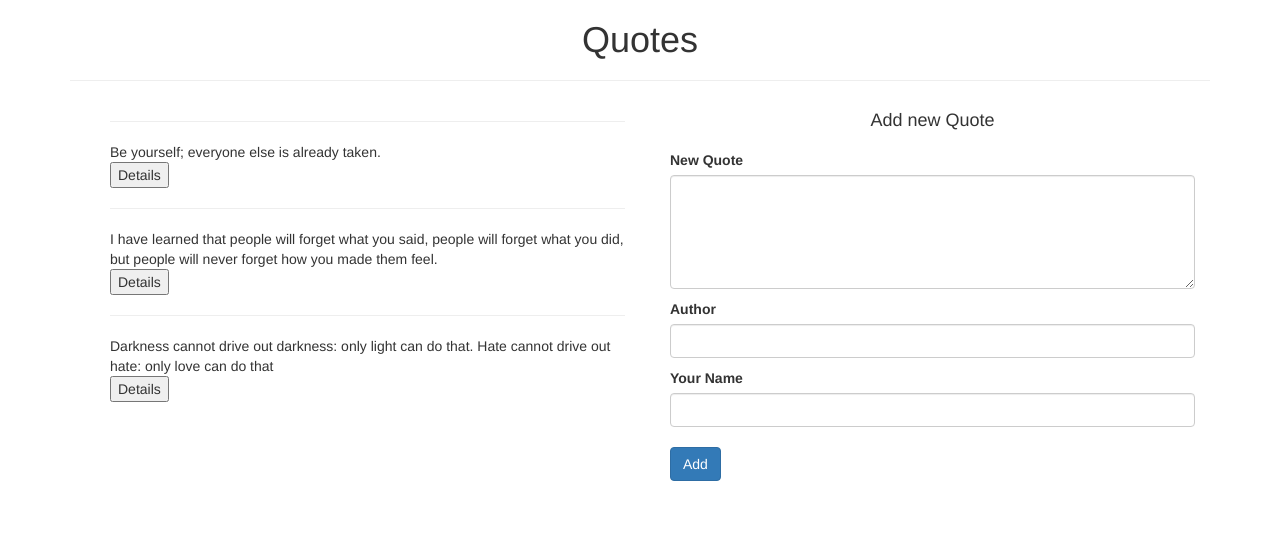
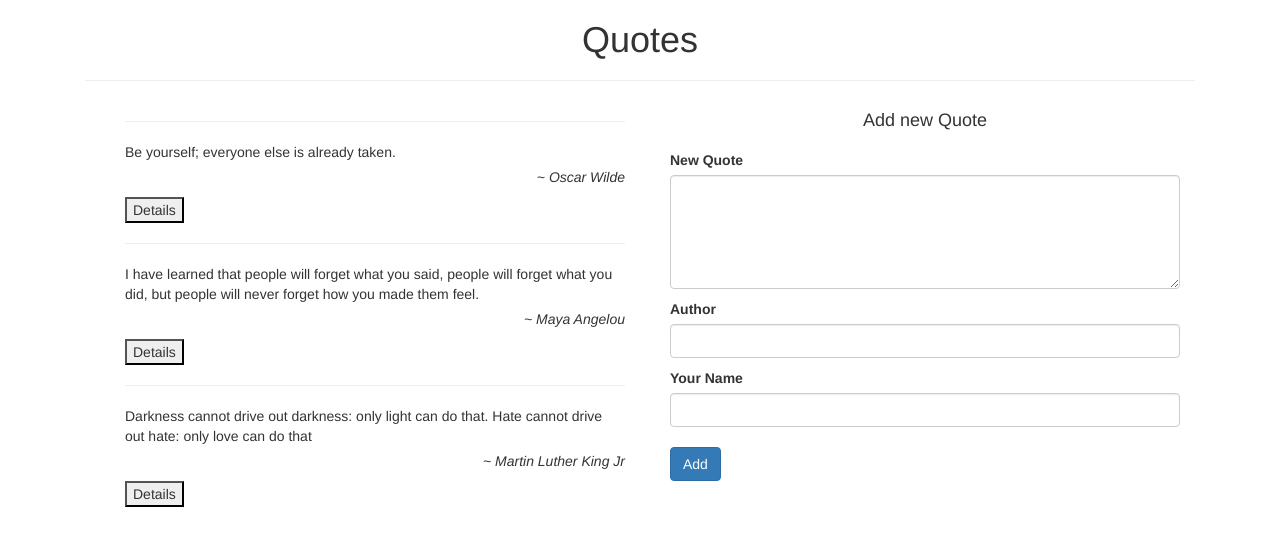
Before and after one commit to Kadas36/Quotes-Application, an Angular app: page / in a window 1280 px wide. Shown: the top 546 px of the page. Built offline with nearby package versions, Linux system fonts and the light colour scheme.

Commit message:
Add author styling

```diff
--- a/src/app/quote/quote.component.css
+++ b/src/app/quote/quote.component.css
@@ -1,3 +1,8 @@
 ul{
     list-style-type: none;
 }
+.quoteStr p{
+   text-align: right;
+   margin-top: 5px;
+   font-style: italic;
+}
--- a/src/app/quote/quote.component.html
+++ b/src/app/quote/quote.component.html
@@ -11,9 +11,10 @@
     <div class="row">
       <div class="col-sm-6">
         <ul>
-          <div *ngFor='let quote of quotes; let i = index'>
+          <div *ngFor='let quote of quotes; let i = index' class="quoteStr">
             <hr>
-            <li appHighlight>{{quote.citation}}</li>
+            <li>{{ quote.citation }}</li>
+            <p>~ {{ quote.author }}</p>
             <button (click)='toggleDetails(i)'>Details</button>
             <app-details *ngIf='quote.showDetails' [quote]='quote' (deleteQ) = 'quotedel($event,i)'></app-details>
 
--- a/src/styles.css
+++ b/src/styles.css
@@ -1 +1 @@
-/* You can add global styles to this file, and also import other style files */
+@import "~bootstrap/dist/css/bootstrap.css"
```
